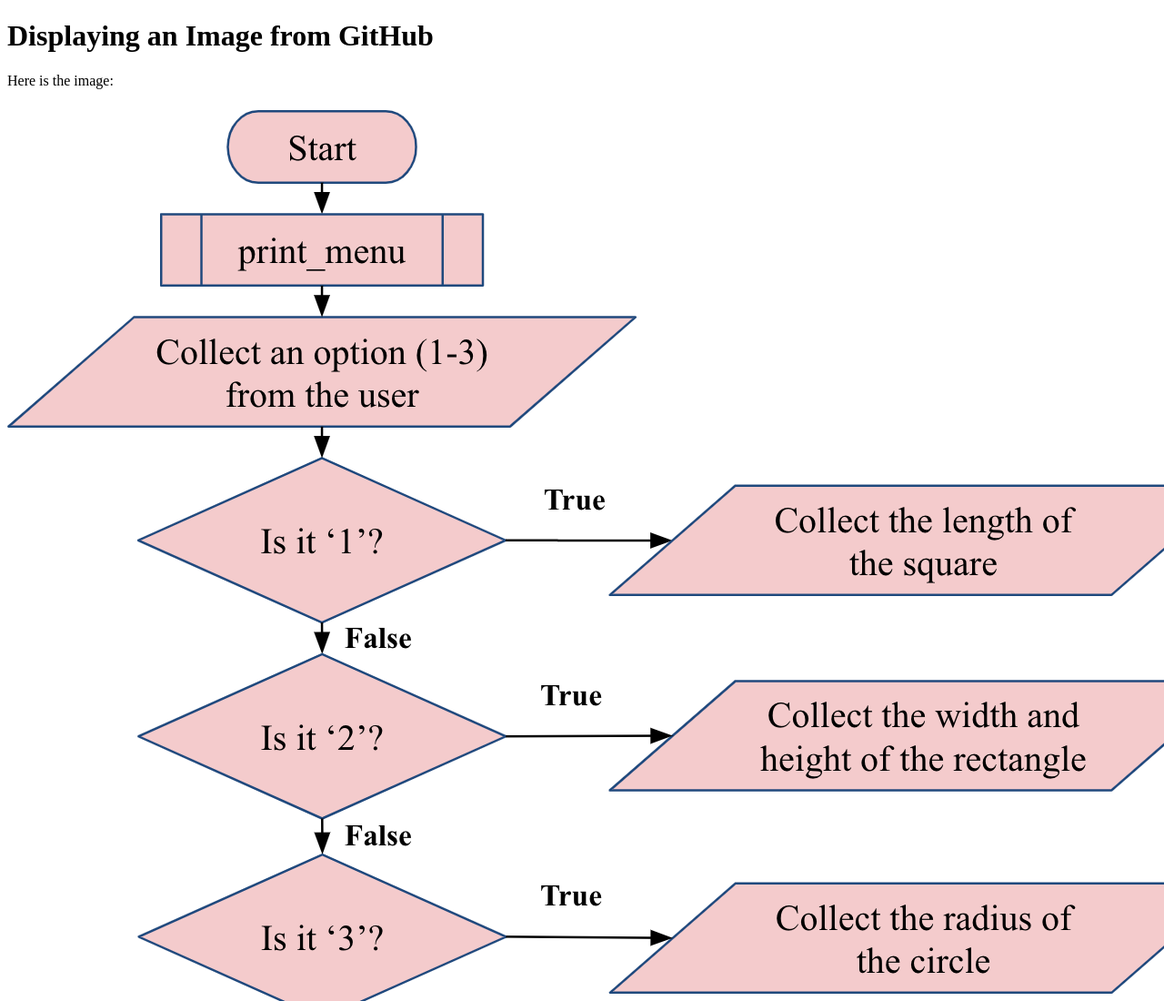
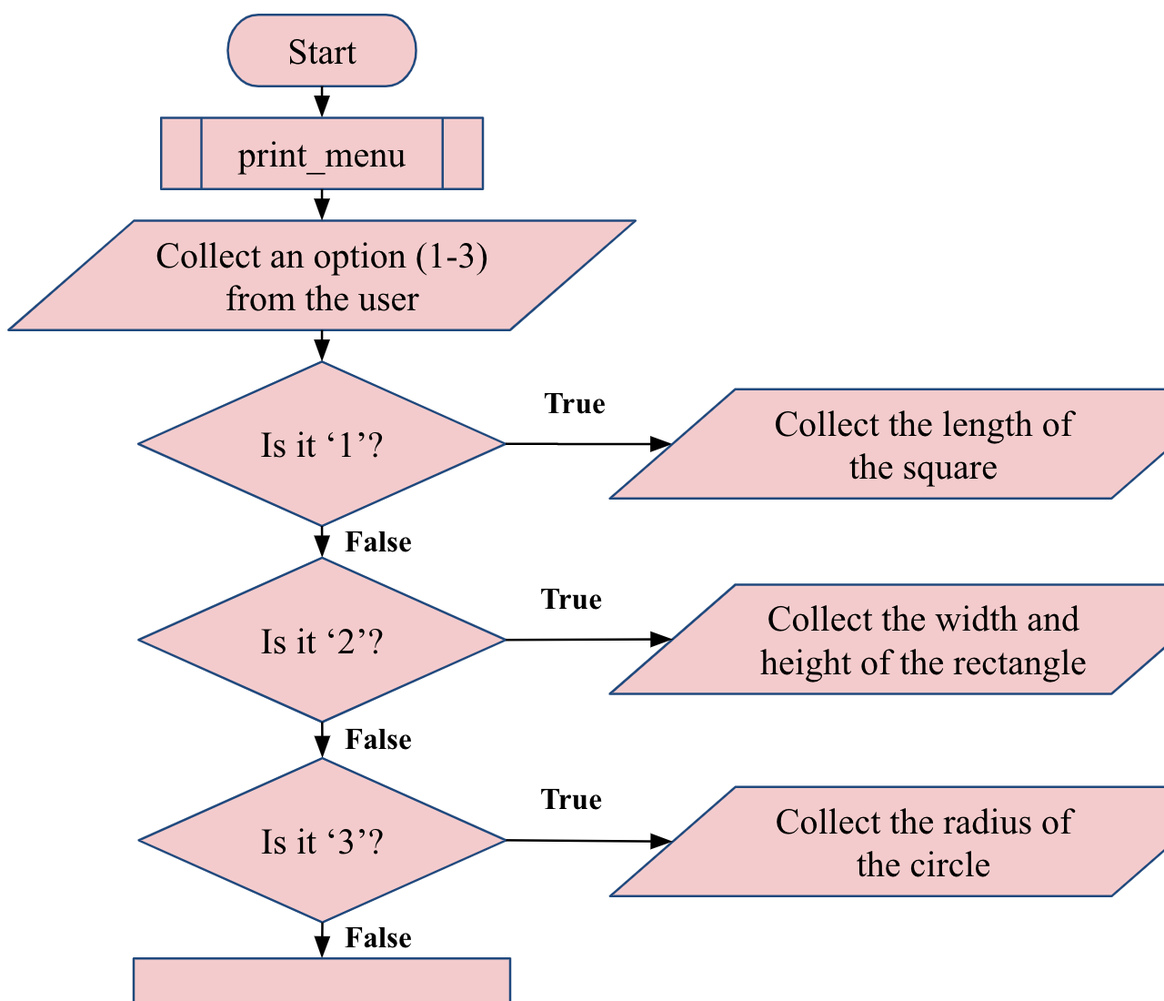
Before and after one commit to ceres-ncsu/csc111, a plain HTML site: page week4figure.html in a window 1280 px wide. Shown: the top 1100 px of the page at 91% size. Drawn offline with Linux system fonts and the light colour scheme.

Commit message:
Update week4figure.html

```diff
--- a/week4figure.html
+++ b/week4figure.html
@@ -1,11 +1,6 @@
 <!DOCTYPE html>
 <html>
-<head>
-    <title>Image Display</title>
-</head>
 <body>
-    <h1>Displaying an Image from GitHub</h1>
-    <p>Here is the image:</p>
     <img src="https://raw.githubusercontent.com/ceres-ncsu/csc111/main/Figure_4_1.png" alt="Figure 4.1">
 </body>
 </html>
```
